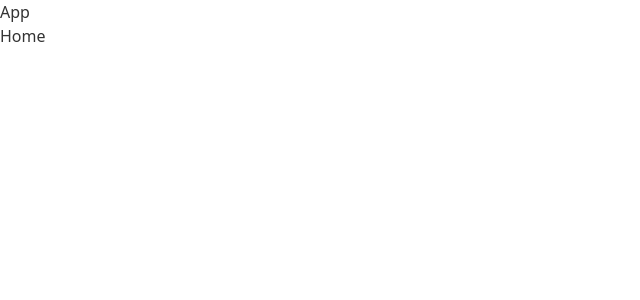
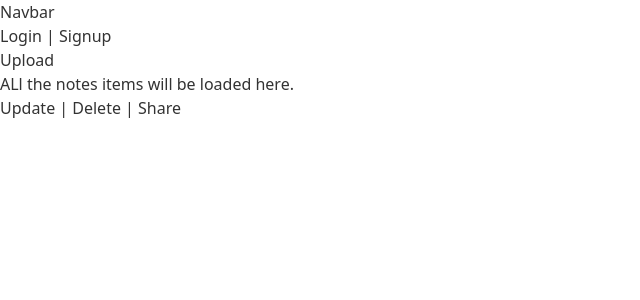
Before and after one commit to 0nahid/notes-full, a React (Create React App) app in the folder client/: page / in a window 1280 px wide. Shown: the top 300 px of the page, without its empty margins (0-640 px from the left). Built offline with nearby package versions, Linux system fonts and the light colour scheme.

Commit message:
basic structure

```diff
--- a/client/src/App.tsx
+++ b/client/src/App.tsx
@@ -1,6 +1,8 @@
 import { useEffect, useState } from 'react';
 import { Route, Routes } from "react-router-dom";
+import Home from './Home/Home';
 import Loader from './Shared/Loader';
+import Navbar from './Shared/Navbar';
 
 export default function App() {
   const [loading, setLoading] = useState(false);
@@ -13,9 +15,9 @@ export default function App() {
   return (
     <div>
       <div>
-        {loading ? <Loader /> : 'App'}
+        {loading ? <Loader /> : <Navbar />}
         <Routes>
-          <Route path="/" element={<h1>Home</h1>} />
+          <Route path="/" element={<Home />} />
         </Routes>
       </div>
     </div>
--- /dev/null
+++ b/client/src/Home/Home.tsx
@@ -0,0 +1,12 @@
+import Notes from './Notes/Notes'
+import Upload from './Upload/Upload'
+
+export default function Home() {
+    return (
+        <div>
+            {/* Upload box */}
+            <Upload />
+            <Notes />
+        </div>
+    )
+}
--- /dev/null
+++ b/client/src/Home/Notes/Notes.tsx
@@ -0,0 +1,10 @@
+import React from 'react'
+
+export default function Notes() {
+  return (
+    <div>
+        <h1>ALl the notes items will be loaded here.</h1>
+        Update | Delete | Share
+    </div>
+  )
+}
--- /dev/null
+++ b/client/src/Home/Upload/Upload.tsx
@@ -0,0 +1,7 @@
+import React from 'react'
+
+export default function Upload() {
+  return (
+    <div>Upload</div>
+  )
+}
--- /dev/null
+++ b/client/src/Shared/Navbar.tsx
@@ -0,0 +1,9 @@
+
+export default function Navbar() {
+    return (
+        <div>
+            <h1>Navbar</h1>
+            Login | Signup
+        </div>
+    )
+}
```
